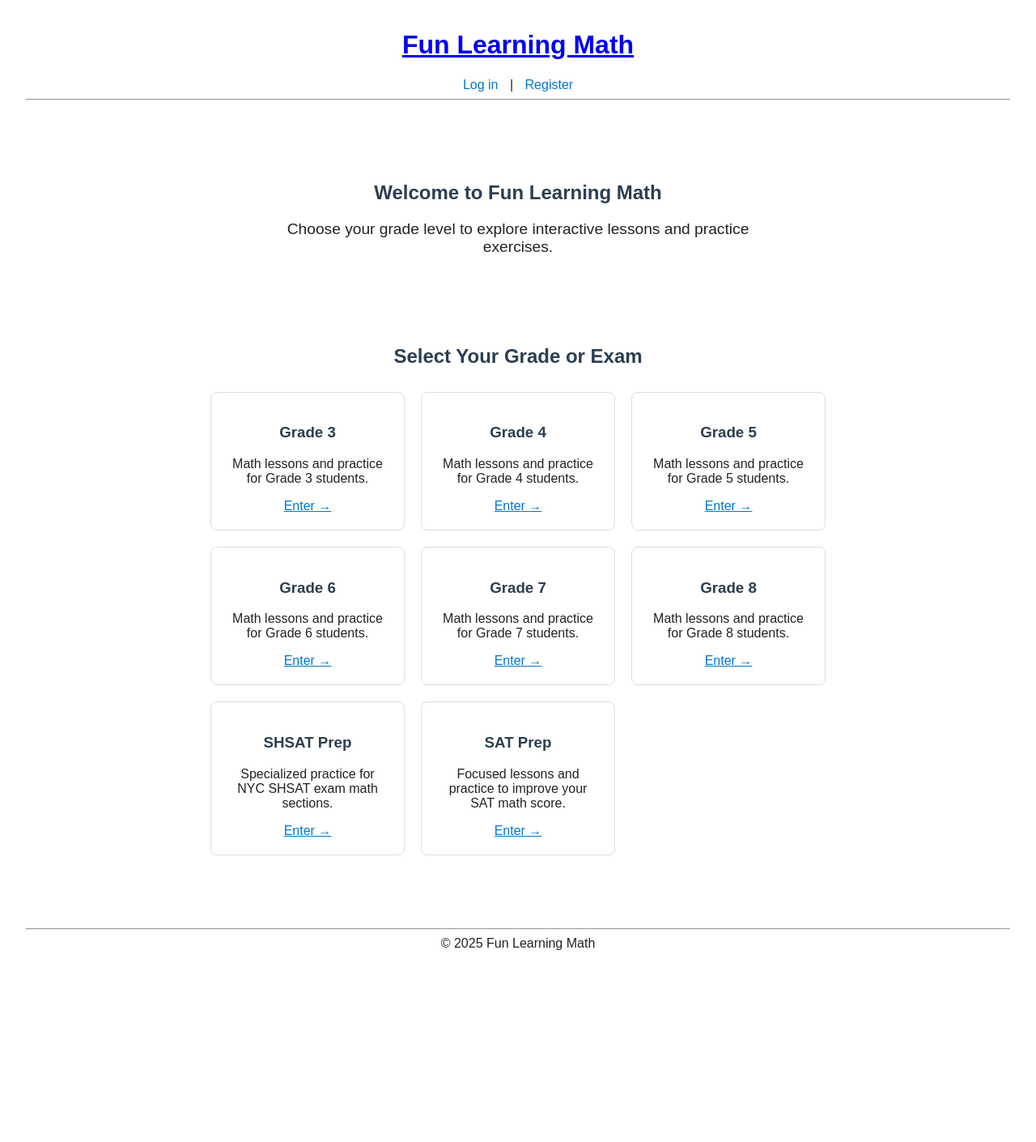
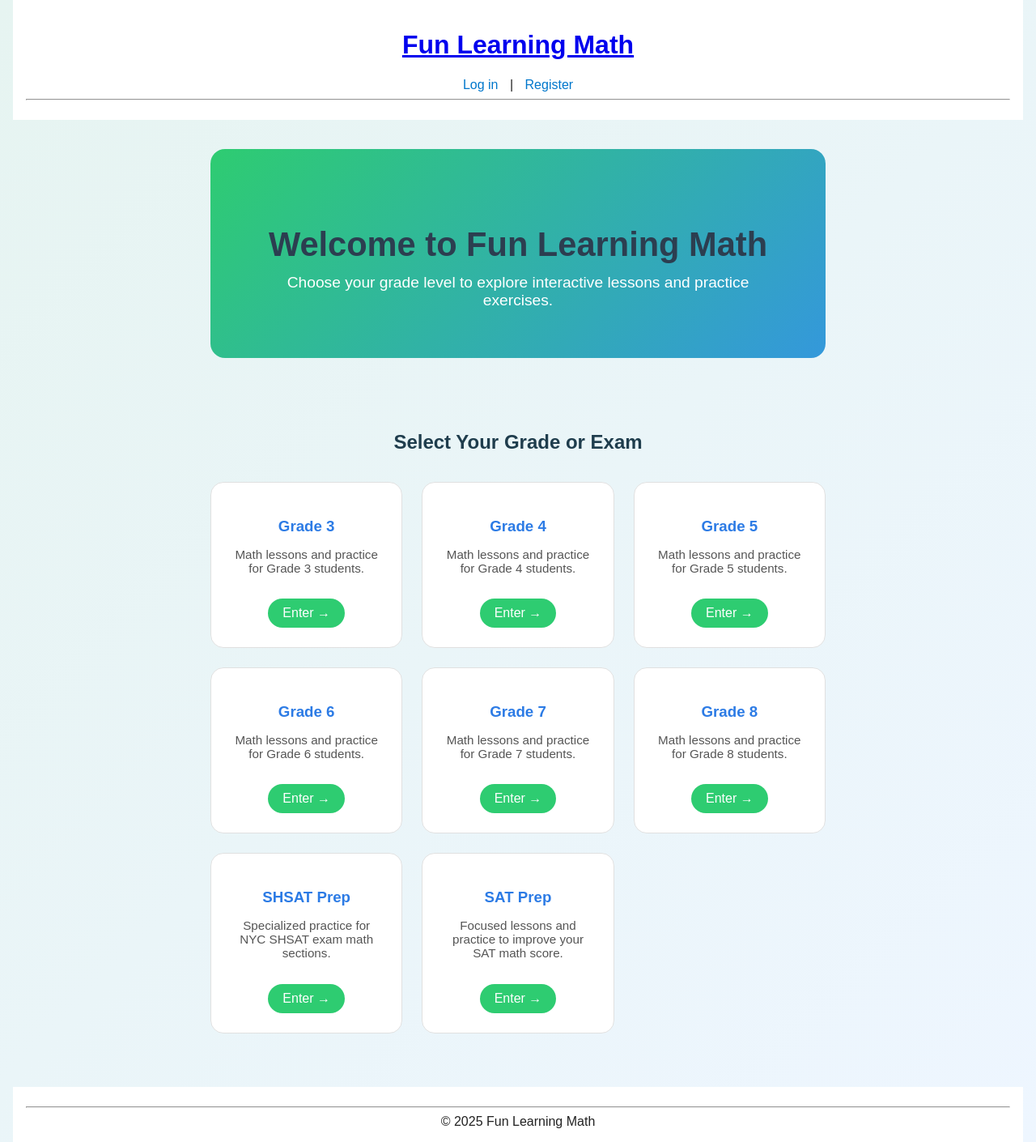
Before and after one commit to mbalaev2020/-Users-mahmudjonbalaev-Desktop-MathLearningSite-main, a Django app: page / in a window 1280 px wide. Shown: the whole page at 81% size. Before the commit the page ends 1173 px from the top, so only its background shows below. Run offline with Django 5.2, Linux system fonts and the light colour scheme; some libraries are stand-ins or nearby versions.

Commit message:
My changes

```diff
--- a/core/templates/core/home.html
+++ b/core/templates/core/home.html
@@ -2,16 +2,125 @@
 {% block title %}Welcome to Fun Learning Math{% endblock %}
 {% block content %}
 
-<section class="hero" style="background: white; padding: 40px; text-align: center;">
+<style>
+  body {
+    background: linear-gradient(135deg, #e6f4f1, #eef6ff);
+  }
+
+  .hero {
+    background: linear-gradient(135deg, #2ecc71, #3498db);
+    color: white;
+    padding: 60px 30px;
+    text-align: center;
+    border-radius: 18px;
+    margin: 20px;
+    animation: fadeDown 0.8s ease;
+  }
+
+  .hero h1 {
+    font-size: 2.6rem;
+    margin-bottom: 12px;
+  }
+
+  .hero p {
+    font-size: 1.2rem;
+    max-width: 600px;
+    margin: 0 auto;
+  }
+
+  .grades-section {
+    padding: 50px 20px;
+  }
+
+  .grades-section h2 {
+    text-align: center;
+    margin-bottom: 35px;
+    color: #1f3d4d;
+  }
+
+  .grades-grid {
+    display: grid;
+    grid-template-columns: repeat(auto-fit, minmax(220px, 1fr));
+    gap: 24px;
+    max-width: 1050px;
+    margin: 0 auto;
+  }
+
+  .grade-card {
+    background: white;
+    padding: 24px;
+    border-radius: 16px;
+    border: 1px solid #e0e0e0;
+    text-align: center;
+    animation: fadeUp 0.8s ease forwards;
+    transition: transform 0.3s ease, box-shadow 0.3s ease;
+  }
+
+  .grade-card:hover {
+    transform: translateY(-8px) scale(1.03);
+    box-shadow: 0 14px 28px rgba(0, 0, 0, 0.15);
+  }
+
+  .grade-card h3 {
+    color: #2c7be5;
+    margin-bottom: 10px;
+  }
+
+  .grade-card p {
+    color: #555;
+    font-size: 0.95rem;
+  }
+
+  .grade-card a {
+    display: inline-block;
+    margin-top: 14px;
+    padding: 9px 18px;
+    background: #2ecc71;
+    color: white;
+    border-radius: 22px;
+    text-decoration: none;
+    font-weight: 500;
+    transition: background 0.3s ease;
+  }
+
+  .grade-card a:hover {
+    background: #27ae60;
+  }
+
+  @keyframes fadeUp {
+    from {
+      opacity: 0;
+      transform: translateY(25px);
+    }
+    to {
+      opacity: 1;
+      transform: translateY(0);
+    }
+  }
+
+  @keyframes fadeDown {
+    from {
+      opacity: 0;
+      transform: translateY(-25px);
+    }
+    to {
+      opacity: 1;
+      transform: translateY(0);
+    }
+  }
+</style>
+
+<section class="hero">
   <h1>Welcome to Fun Learning Math</h1>
-  <p style="max-width:600px;margin:0 auto;font-size:1.2rem;">
+  <p>
     Choose your grade level to explore interactive lessons and practice exercises.
   </p>
 </section>
 
-<section class="grades-section" style="padding:50px 20px;">
-  <h2 style="text-align:center;margin-bottom:30px;">Select Your Grade or Exam</h2>
-  <div style="display:grid;grid-template-columns:repeat(auto-fit,minmax(200px,1fr));gap:20px;max-width:1000px;margin:0 auto;">
+<section class="grades-section">
+  <h2>Select Your Grade or Exam</h2>
+
+  <div class="grades-grid">
 
     {# Grades 3–8 #}
     {% for g in "345678" %}
@@ -19,10 +128,10 @@
       {% url 'grade_detail' g as url_plain %}
       {% with fallback="/grade/"|add:g|add:"/" %}
       {% with final=url_ns|default:url_plain|default:fallback %}
-      <div style="background:white;padding:20px;border:1px solid #ddd;border-radius:8px;text-align:center;">
+      <div class="grade-card">
         <h3>Grade {{ g }}</h3>
         <p>Math lessons and practice for Grade {{ g }} students.</p>
-        <a href="{{ final }}" style="color:#0077cc;">Enter →</a>
+        <a href="{{ final }}">Enter →</a>
       </div>
       {% endwith %}{% endwith %}
     {% endfor %}
@@ -31,10 +140,10 @@
     {% url 'core:grade_detail' 'SHSAT' as url_ns_shsat %}
     {% url 'grade_detail' 'SHSAT' as url_plain_shsat %}
     {% with shsat_url=url_ns_shsat|default:url_plain_shsat|default:"/grade/SHSAT/" %}
-    <div style="background:white;padding:20px;border:1px solid #ddd;border-radius:8px;text-align:center;">
+    <div class="grade-card">
       <h3>SHSAT Prep</h3>
       <p>Specialized practice for NYC SHSAT exam math sections.</p>
-      <a href="{{ shsat_url }}" style="color:#0077cc;">Enter →</a>
+      <a href="{{ shsat_url }}">Enter →</a>
     </div>
     {% endwith %}
 
@@ -42,23 +151,23 @@
     {% url 'core:grade_detail' 'SAT' as url_ns_sat %}
     {% url 'grade_detail' 'SAT' as url_plain_sat %}
     {% with sat_url=url_ns_sat|default:url_plain_sat|default:"/grade/SAT/" %}
-    <div style="background:white;padding:20px;border:1px solid #ddd;border-radius:8px;text-align:center;">
+    <div class="grade-card">
       <h3>SAT Prep</h3>
       <p>Focused lessons and practice to improve your SAT math score.</p>
-      <a href="{{ sat_url }}" style="color:#0077cc;">Enter →</a>
+      <a href="{{ sat_url }}">Enter →</a>
     </div>
     {% endwith %}
 
-   {# --- Teacher Dashboard (teacher-only card) --- #}
-{% if show_teacher_card %}
-  <div style="background:white;padding:20px;border:1px solid #ddd;border-radius:8px;text-align:center;">
-    <h3>Teacher Dashboard</h3>
-    <p>Manage lessons, upload practice questions, and create tests.</p>
-    <a href="{% url 'portals:teacher_dashboard' %}" style="color:#0077cc;">Enter →</a>
-  </div>
-{% endif %}
-
+    {# Teacher Dashboard (teacher-only) #}
+    {% if show_teacher_card %}
+    <div class="grade-card">
+      <h3>Teacher Dashboard</h3>
+      <p>Manage lessons, upload practice questions, and create tests.</p>
+      <a href="{% url 'portals:teacher_dashboard' %}">Enter →</a>
+    </div>
+    {% endif %}
 
   </div>
 </section>
+
 {% endblock %}
```
Also changed, not shown: db.sqlite3, templates/tests/section_3_01_02.html (added).
